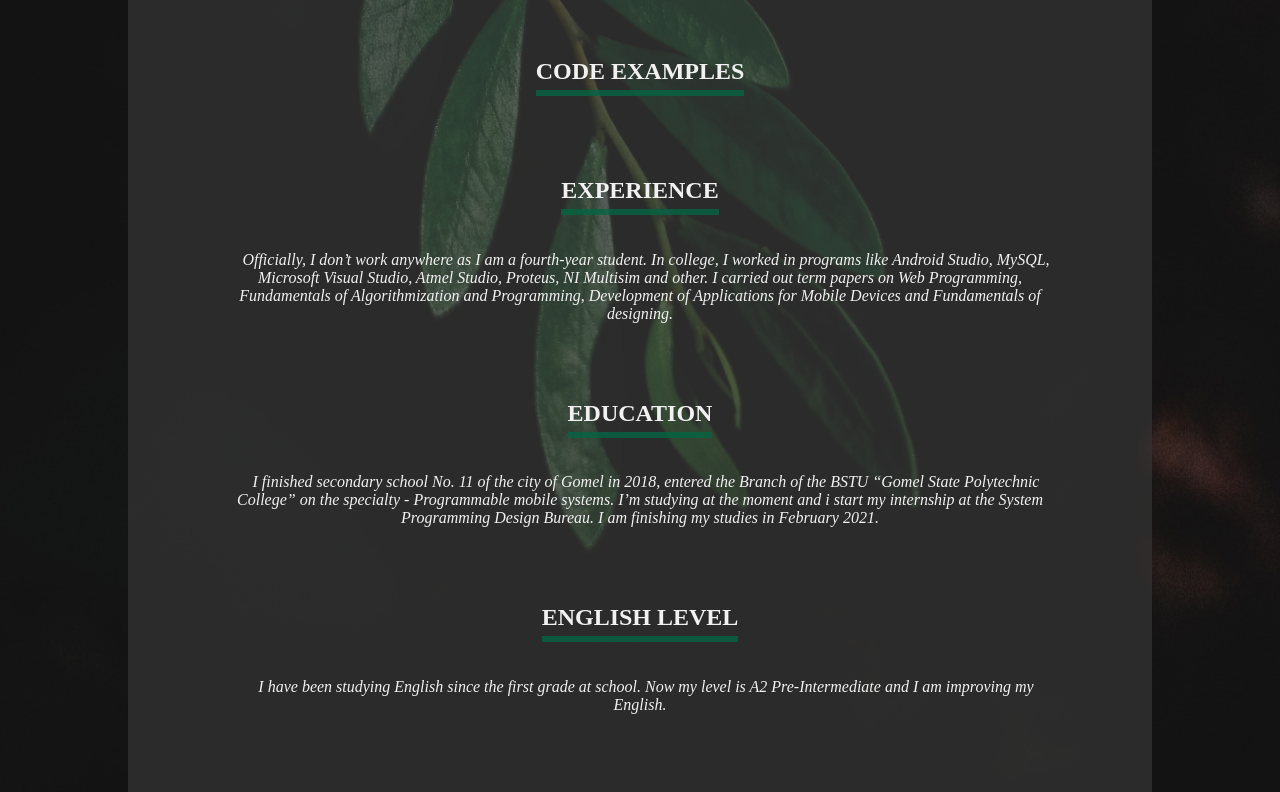
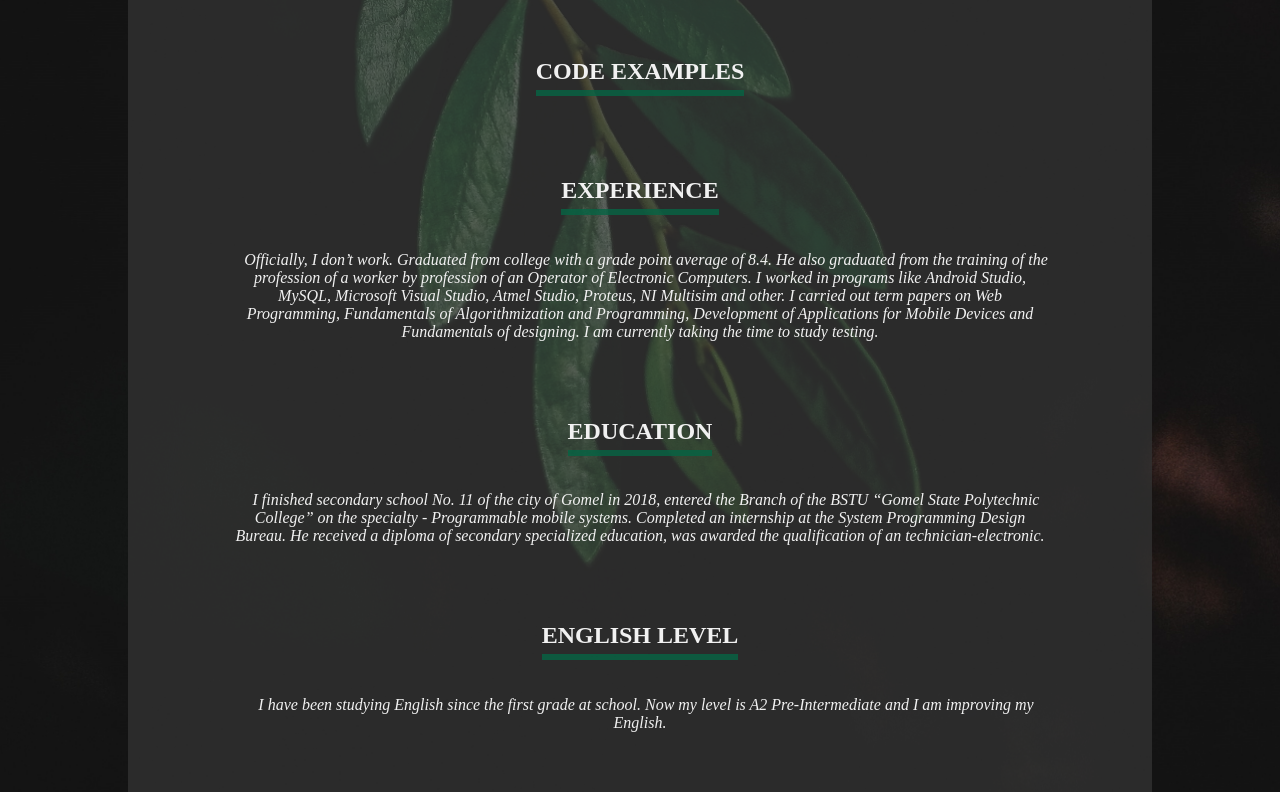
Before and after one commit to ALMAZ1K/rsschool-cv, a plain HTML site: page index.html in a window 1280 px wide. Shown: the part 936-1728 px from the top of the page. Drawn offline with Linux system fonts and the light colour scheme.

Commit message:
Index.html

```diff
--- a/index.html
+++ b/index.html
@@ -16,8 +16,8 @@
                 <div class="head__right">
                     <h1>STAS SEMENOV</h1>
                     <li>E-mail: 7enov.stas@gmail.com</li>
-                    <li>Telegram: @semenov_spb</li>
-                    <li>VK: <a href="https://vk.com/semenov_spb">https://vk.com/semenov_spb</a></li>
+                    <li>Telegram: @almaz_1kk</li>
+                    <li>VK: <a href="https://vk.com/almaz_1k">https://vk.com/almaz_1k</a></li>
                     <li>+375336380266</li>
                 </div>
             </div>
@@ -55,19 +55,20 @@
 
             <div class="main__experience">
                 <h1>EXPERIENCE</h1>
-                <p><i>&nbsp;&nbsp;&nbsp;Officially, I don’t work anywhere as I am a fourth-year student. In college,
-                    I worked in programs like Android Studio, MySQL, Microsoft Visual Studio, Atmel Studio, Proteus,
-                    NI Multisim and other. I carried out term papers on Web Programming, Fundamentals of Algorithmization
-                    and Programming, Development of Applications for Mobile Devices and Fundamentals of designing.
+                <p><i>&nbsp;&nbsp;&nbsp;Officially, I don’t work. Graduated from college with a grade point average of 8.4.
+                    He also graduated from the training of the profession of a worker by profession of an Operator of Electronic Computers.
+                    I worked in programs like Android Studio, MySQL, Microsoft Visual Studio, Atmel Studio, Proteus, NI Multisim and other.
+                    I carried out term papers on Web Programming, Fundamentals of Algorithmization and Programming, Development of Applications
+                    for Mobile Devices and Fundamentals of designing. I am currently taking the time to study testing.
                 </i></p>
             </div>
 
             <div class="main__education">
                 <h1>EDUCATION</h1>
-                <p><i>&nbsp;&nbsp;&nbsp;I finished secondary school No. 11 of the city of Gomel in 2018, entered the Branch
-                    of the BSTU “Gomel State Polytechnic College” on the specialty - Programmable mobile systems.
-                    I’m studying at the moment and i start my internship at the System Programming Design Bureau.
-                    I am finishing my studies in February 2021.
+                <p><i>&nbsp;&nbsp;&nbsp;I finished secondary school No. 11 of the city of Gomel in 2018, entered the Branch of the BSTU
+                    “Gomel State Polytechnic College” on the specialty - Programmable mobile systems. Completed an internship at the
+                    System Programming Design Bureau. He received a diploma of secondary specialized education, was awarded the qualification
+                    of an technician-electronic.
                 </i></p>
             </div>
 
```
